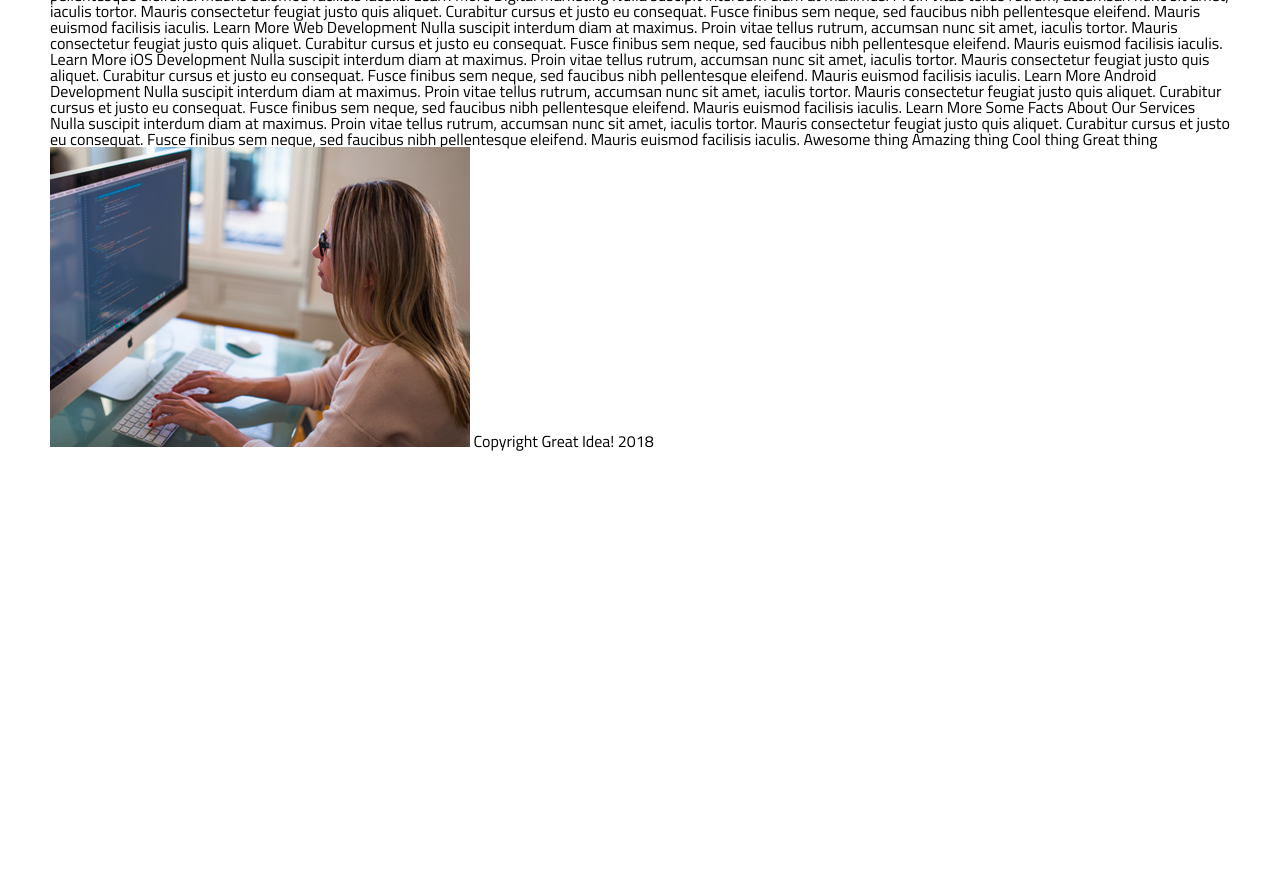
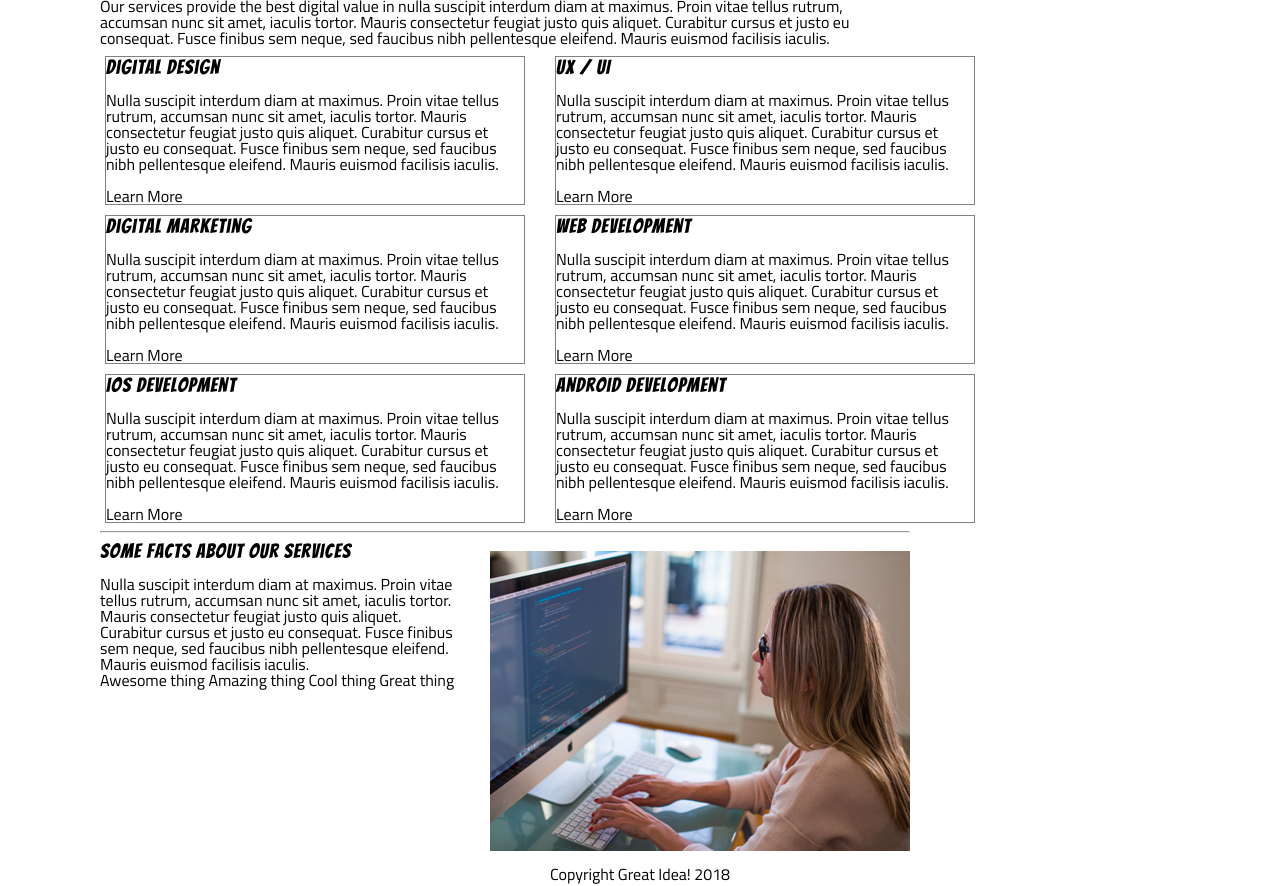
Before and after one commit to johngwells/Lambda-Challenge, a website: page UI-III-Flexbox-master/great-idea/services.html in a window 1280 px wide. Shown: the part 333-1219 px from the top of the page. Before the commit the page ends 800 px from the top, so only its background shows below. Drawn offline with Linux system fonts and the light colour scheme.

Commit message:
flexbox layout for home & services page

```diff
--- a/UI-III-Flexbox-master/great-idea/css/index.css
+++ b/UI-III-Flexbox-master/great-idea/css/index.css
@@ -64,6 +64,11 @@ h1, h2, h3, h4, h5 {
 }
 
 /* Copy and paste your work from yesterday here and start to refactor into flexbox */
+.content {
+	max-width: 960px;
+	margin: auto;
+}
+
 h1 {
 	font-size: 80px;
 	text-align: center;
@@ -76,20 +81,18 @@ h2 {
 }
 
 hr {
-	width: 67%;
-	margin-left: 150px;
-	margin-right: auto;
+	width: 75%;
+	margin-left: -0px;
 }
 
 body {
-	margin: 0px 50px 0px 50px;
+	margin: 0px 100px 0px 100px;
 }
 
 .box-top {
 	display: flex;
 	flex-direction: row;
 	margin-top: 25px;
-	margin-left: 100px;
 }
 
 nav {
@@ -122,7 +125,6 @@ a {
 	display: flex;
 	flex-direction: column;
 	margin-top: 15px;
-	margin-left: 170px;
 }
 
 /* Innovation on demand Box */
@@ -143,13 +145,6 @@ a {
 	border: 2px solid gray;
 }
 
-/* .box-section-one.box-content-one img {
-	display: flex;
-	flex-direction: row-reverse;
-	margin-left: 100px;
-	margin-bottom: 25px;
-} */
-
 /* Box Right with Image */
 .box-content-two {
 	display: flex;
@@ -168,14 +163,13 @@ a {
 .box-content-three {
 	display: flex;
 	flex-wrap: wrap;
-	width: 33%;
-	margin-left: 150px;
+	width: 45%;
 }
 
 .box-content-four {
 	display: flex;
 	flex-wrap: wrap;
-	width: 33%;
+	width: 45%;
 	margin-bottom: 15px;
 	margin-left: 10px;
 	margin-bottom: 10px;
@@ -186,7 +180,6 @@ a {
 	display: flex;
 	align-content: center;
 	margin-top: 15px;
-	margin-left: 150px;
 }
 /* Section Below Image Banner */
 
@@ -201,9 +194,8 @@ a {
 	display: flex;
 	flex-direction: row;
 	flex-wrap: wrap;
-	width: 20%;
+	width: 28%;
 	margin-top: 15px;
-	margin-left: 150px;
 	margin-bottom: 10px;
 }
 
@@ -211,7 +203,7 @@ a {
 	display: flex;
 	flex-direction: row;
 	flex-wrap: wrap;
-	width: 20%;
+	width: 28%;
 	margin-top: 15px;
 	margin-left: 40px;
 	margin-bottom: 10px;
@@ -222,7 +214,7 @@ a {
 	flex-direction: row;
 	flex-wrap: wrap;
 	margin-top: 15px;
-	width: 20%;
+	width: 28%;
 	margin-left: 40px;
 	margin-bottom: 10px;
 }
@@ -232,7 +224,6 @@ a {
 	flex-wrap: wrap;
 	flex-direction: column;
 	margin-top: 25px;
-	margin-left: 150px;
 }
 
 address {
@@ -243,3 +234,72 @@ footer {
 	text-align: center;
 	margin-bottom: 10px;
 }
+
+/* Services Page */
+.top-section-services-page h1 {
+	display: flex;
+	flex-direction: row;
+}
+
+.top-section-services-page {
+	display: flex;
+	flex-direction: column;
+	width: 75%;
+}
+
+/* Container For 6 Content Boxes */
+.middle-section-services-page-wrap {
+	display: flex;
+	flex-wrap: wrap;
+	align-content: space-between;
+	margin-left: 5px;
+}
+
+/* Makes middle boxes into columns */
+.middle-section-services-page-wrap>* {
+	flex: 1 1 450px;
+}
+
+/* 6 boxes single content layout */
+.middle-section-services-page {
+	display: flex;
+	flex-direction: column;
+	min-width: 200px;
+	max-width: 420px;
+	margin-top: 10px;
+	margin-right: 30px;
+	border: 1px solid gray;
+}
+
+.top-section-services-page h1 {
+	font-size: 40px;
+}
+
+.services-header-img {
+	display: flex;
+	margin-top: 15px;
+}
+
+.bottom-section-services-page {
+	display: flex;
+	flex-wrap: wrap;
+	max-width: 75%;
+}
+
+.container-one {
+	display: flex;
+	flex-direction: column;
+	max-width: 420px;
+}
+
+.container-two {
+	display: flex;
+	flex-direction: row;
+	margin-top: 10px;
+	margin-left: 25px;
+	margin-bottom: 15px;
+}
+
+.bottom-section-services-page>* {
+	flex: 1 1 300px;
+}
--- a/UI-III-Flexbox-master/great-idea/services.html
+++ b/UI-III-Flexbox-master/great-idea/services.html
@@ -15,93 +15,100 @@
 </head>
 
 <body>
-
-
-Services
-Product
-Vision
-Features
-About
-Contact
-
-<img class="logo" src="img/logo.png" alt="Great Idea! Company logo.">
-
+  <div class="box-top">
+    <nav>
+      <a href="#">Services</a>
+      <a href="#">Product</a>
+      <a href="#">Vision</a>
+      <a href="#">Features</a>
+      <a href="#">About</a>
+      <a href="#">Contact</a>
+    </nav>
+    <img src="img/logo.png" alt="Great Idea! Company logo.">
+  </div>
 
   <img class="services-header-img" src="img/services-header.jpg" alt="Our services header image">
 
-Services
+  <div class="top-section-services-page">
+    <h1>Services</h1>
 
-Our services provide the best digital value in nulla suscipit interdum diam at maximus. Proin vitae tellus rutrum, accumsan nunc sit amet, iaculis tortor. Mauris consectetur feugiat justo quis aliquet. Curabitur cursus et justo eu consequat. Fusce finibus sem neque, sed faucibus nibh pellentesque eleifend. Mauris euismod facilisis iaculis.
+    <p>Our services provide the best digital value in nulla suscipit interdum diam at maximus.
+      Proin vitae tellus rutrum, accumsan nunc sit amet, iaculis tortor. Mauris consectetur
+      feugiat justo quis aliquet. Curabitur cursus et justo eu consequat. Fusce finibus sem neque,
+      sed faucibus nibh pellentesque eleifend. Mauris euismod facilisis iaculis.</p>
+  </div>
+  </hr>
+  <div class="middle-section-services-page-wrap">
+    <div class="middle-section-services-page">
+      <h2>Digital Design</h2>
+        <p>Nulla suscipit interdum diam at maximus. Proin vitae tellus rutrum, accumsan nunc sit amet, iaculis tortor. Mauris consectetur feugiat justo quis aliquet. Curabitur cursus et justo eu consequat. Fusce finibus sem neque, sed faucibus nibh pellentesque
+        eleifend. Mauris euismod facilisis iaculis.</p>
+        <br>
+        <p>Learn More</p>
+    </div>
 
+    <div class="middle-section-services-page">
+      <h2>UX / UI</h2>
+        <p>Nulla suscipit interdum diam at maximus. Proin vitae tellus rutrum, accumsan nunc sit amet, iaculis tortor. Mauris consectetur feugiat justo quis aliquet. Curabitur cursus et justo eu consequat. Fusce finibus sem neque, sed faucibus nibh pellentesque
+        eleifend. Mauris euismod facilisis iaculis.</p>
+        <br>
+        <p>Learn More</p>
+    </div>
 
-Digital Design
+    <div class="middle-section-services-page">
+      <h2>Digital Marketing</h2>
+        <p>Nulla suscipit interdum diam at maximus. Proin vitae tellus rutrum, accumsan nunc sit amet, iaculis tortor. Mauris consectetur feugiat justo quis aliquet. Curabitur cursus et justo eu consequat. Fusce finibus sem neque, sed faucibus nibh pellentesque
+        eleifend. Mauris euismod facilisis iaculis.</p>
+        <br>
+        <p>Learn More</p>
+    </div>
 
-Nulla suscipit interdum diam at maximus. Proin vitae tellus rutrum, accumsan nunc sit amet, iaculis tortor. Mauris consectetur feugiat justo quis aliquet. Curabitur cursus et justo eu consequat. Fusce finibus sem neque, sed faucibus nibh pellentesque
-eleifend. Mauris euismod facilisis iaculis.
+    <div class="middle-section-services-page">
+      <h2>Web Development</h2>
+        <p>Nulla suscipit interdum diam at maximus. Proin vitae tellus rutrum, accumsan nunc sit amet, iaculis tortor. Mauris consectetur feugiat justo quis aliquet. Curabitur cursus et justo eu consequat. Fusce finibus sem neque, sed faucibus nibh pellentesque
+        eleifend. Mauris euismod facilisis iaculis.</p>
+        <br>
+        <p>Learn More</p>
+    </div>
 
-Learn More
+    <div class="middle-section-services-page">
+      <h2>iOS Development</h2>
+        <p>Nulla suscipit interdum diam at maximus. Proin vitae tellus rutrum, accumsan nunc sit amet, iaculis tortor. Mauris consectetur feugiat justo quis aliquet. Curabitur cursus et justo eu consequat. Fusce finibus sem neque, sed faucibus nibh pellentesque
+        eleifend. Mauris euismod facilisis iaculis.</p>
+        <br>
+        <p>Learn More</p>
+    </div>
 
+    <div class="middle-section-services-page">
+      <h2>Android Development</h2>
+        <p>Nulla suscipit interdum diam at maximus. Proin vitae tellus rutrum, accumsan nunc sit amet, iaculis tortor. Mauris consectetur feugiat justo quis aliquet. Curabitur cursus et justo eu consequat. Fusce finibus sem neque, sed faucibus nibh pellentesque
+        eleifend. Mauris euismod facilisis iaculis.</p>
+        <br>
+        <p>Learn More</p>
+    </div>
+  </div>
+  <hr>
+  <div class="bottom-section-services-page">
+    <div class="container-one">
+      <h2>Some Facts About Our Services</h2>
 
-
-UX / UI
-
-Nulla suscipit interdum diam at maximus. Proin vitae tellus rutrum, accumsan nunc sit amet, iaculis tortor. Mauris consectetur feugiat justo quis aliquet. Curabitur cursus et justo eu consequat. Fusce finibus sem neque, sed faucibus nibh pellentesque
-eleifend. Mauris euismod facilisis iaculis.
-
-Learn More
-
-
-
-Digital Marketing
-
-Nulla suscipit interdum diam at maximus. Proin vitae tellus rutrum, accumsan nunc sit amet, iaculis tortor. Mauris consectetur feugiat justo quis aliquet. Curabitur cursus et justo eu consequat. Fusce finibus sem neque, sed faucibus nibh pellentesque
-eleifend. Mauris euismod facilisis iaculis.
-
-Learn More
-
-
-
-Web Development
-
-Nulla suscipit interdum diam at maximus. Proin vitae tellus rutrum, accumsan nunc sit amet, iaculis tortor. Mauris consectetur feugiat justo quis aliquet. Curabitur cursus et justo eu consequat. Fusce finibus sem neque, sed faucibus nibh pellentesque
-eleifend. Mauris euismod facilisis iaculis.
-
-Learn More
-
-
-
-iOS Development
-
-Nulla suscipit interdum diam at maximus. Proin vitae tellus rutrum, accumsan nunc sit amet, iaculis tortor. Mauris consectetur feugiat justo quis aliquet. Curabitur cursus et justo eu consequat. Fusce finibus sem neque, sed faucibus nibh pellentesque
-eleifend. Mauris euismod facilisis iaculis.
-
-Learn More
-
-
-
-Android Development
-
-Nulla suscipit interdum diam at maximus. Proin vitae tellus rutrum, accumsan nunc sit amet, iaculis tortor. Mauris consectetur feugiat justo quis aliquet. Curabitur cursus et justo eu consequat. Fusce finibus sem neque, sed faucibus nibh pellentesque
-eleifend. Mauris euismod facilisis iaculis.
-
-Learn More
-
-
-Some Facts About Our Services
-
-Nulla suscipit interdum diam at maximus. Proin vitae tellus rutrum, accumsan nunc sit amet, iaculis tortor. Mauris consectetur feugiat justo quis aliquet. Curabitur cursus et justo eu consequat. Fusce finibus sem neque, sed faucibus nibh pellentesque
-eleifend. Mauris euismod facilisis iaculis.
+      <p>Nulla suscipit interdum diam at maximus. Proin vitae tellus rutrum, accumsan nunc sit amet, iaculis tortor. Mauris consectetur feugiat justo quis aliquet. Curabitur cursus et justo eu consequat. Fusce finibus sem neque, sed faucibus nibh pellentesque
+      eleifend. Mauris euismod facilisis iaculis.</p>
 
 
       Awesome thing
       Amazing thing
       Cool thing
       Great thing
+    </div>
+    <div class="container-two">
+      <img class="services-info-img" src="img/services-info.png" alt="one of our employees hard at work">
+    </div>
+  </div>
 
-<img class="services-info-img" src="img/services-info.png" alt="one of our employees hard at work">
-
-Copyright Great Idea! 2018
-
+  <footer>
+    <p>Copyright Great Idea! 2018</p>
+  </footer>
 </body>
 
 </html>
```
Also changed, not shown: UI-III-Flexbox-master/great-idea/index.html (+2 -2 lines). Lines whose indentation alone changed are shown as unchanged.
